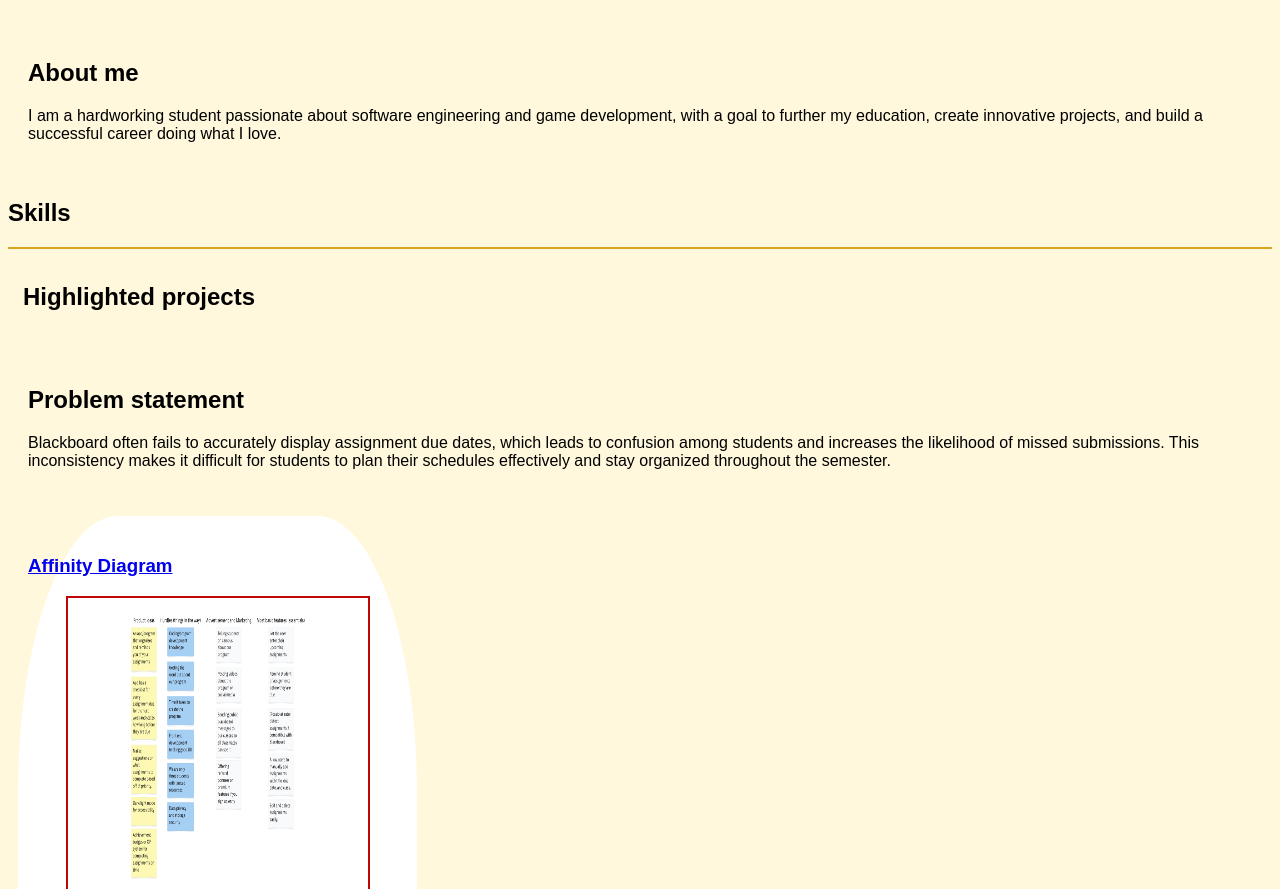
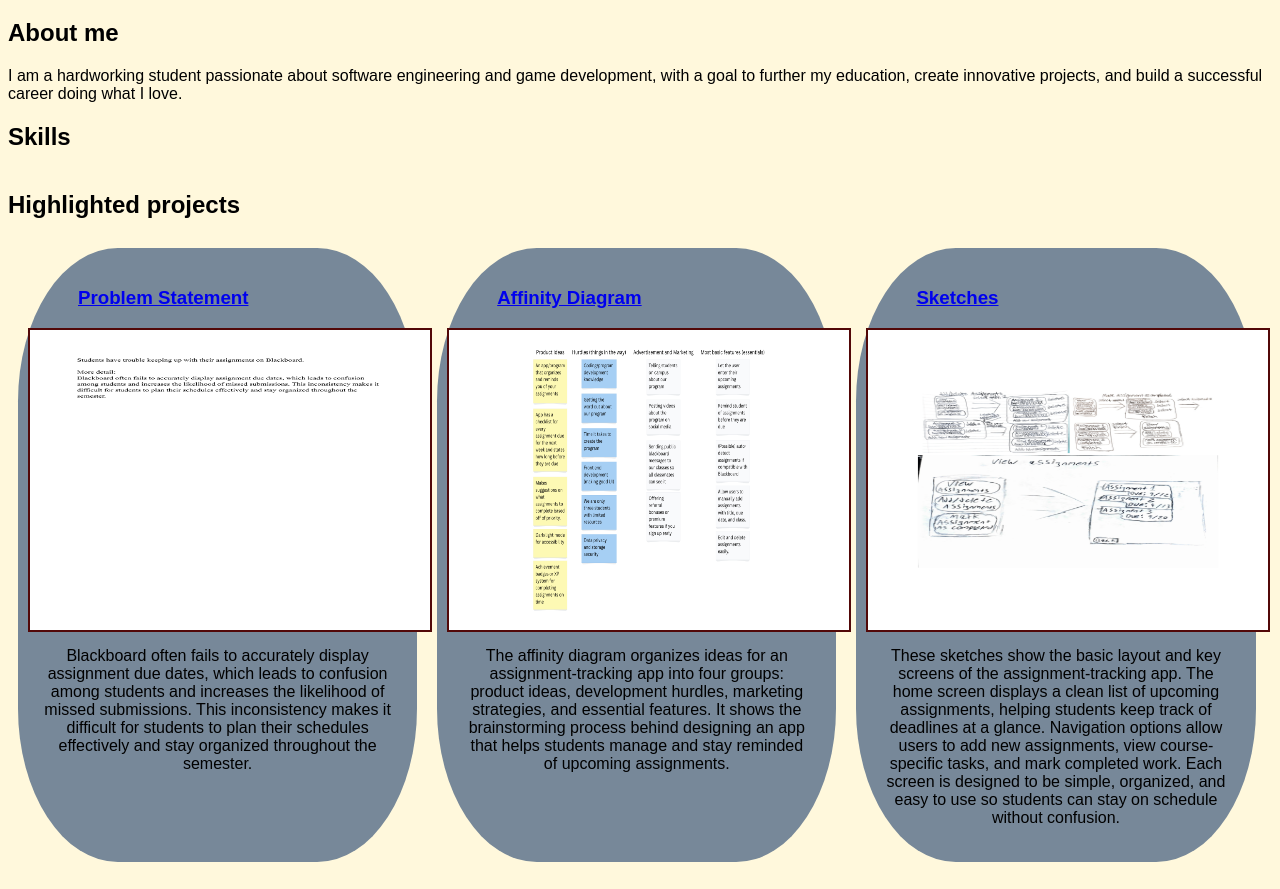
Before and after one commit to avalles0613/avalles0613.github.io, a plain HTML site: page index.html in a window 1280 px wide. Shown: the part 61-950 px from the top of the page. Drawn offline with Linux system fonts and the light colour scheme.

Commit message:
fix website

```diff
--- a/index.html
+++ b/index.html
@@ -2,7 +2,7 @@
 <html>
   <head>
     <title>CSCE 190: Alejandro Valles</title>
-        <link rel = "stylesheet" href="styles.css">
+    <link rel="stylesheet" href="styles.css">
   </head>
   <body>
     <h1>Alejandro Valles</h1>
@@ -17,38 +17,55 @@
     </div>
     <div class="projects">
       <h2>Highlighted projects</h2>
-        </div>
-        <div class="problem">
-            <h2>Problem statement</h2>
-            <p> Blackboard often fails to accurately display assignment due dates, which leads to confusion among students and
+
+      <!-- Problem Statement Assignment -->
+      <section class="project">
+        <a href="Problem Statement.pdf">
+          <h3>Problem Statement</h3>
+        </a>
+        <a href="Problem Statement.pdf">
+          <img src="Problem Statement.png">
+        </a>
+            <p>Blackboard often fails to accurately display assignment due dates, which leads to confusion among students and
                 increases the likelihood of missed submissions. This inconsistency makes it difficult for students to plan their
                 schedules effectively and stay organized throughout the semester.</p>
-        </div>
-        <!-- Affinity Diagram Assignment -->
+      </section>
+
+      <!--Affinity Diagram Assignment -->
       <section class="project">
         <a href="Problem Statement Affinity Diagram.pdf">
           <h3>Affinity Diagram</h3>
-                <img src="problem-statement-affinity-diagram.png" alt="Affinity Diagram">
         </a>
-            <p>
-                The affinity diagram organizes ideas for an assignment-tracking app into four
+        <a href="Problem Statement Affinity Diagram.pdf">
+          <img src="problem-statement-affinity-diagram.png">
+        </a>
+            <p>The affinity diagram organizes ideas for an assignment-tracking app into four
                 groups: product ideas, development hurdles, marketing strategies, and essential features.
                 It shows the brainstorming process behind designing an app that helps students manage and stay
-                reminded of upcoming assignments.
-            </p>
-            <a href="Project_Management_4.pdf"><h3>Sketches</h3></a>
-            <a href="Project_Management_4.pdf"><img src="Project_Management_4-1.png"></a>
+                reminded of upcoming assignments.</p>
+      </section>
+
+      <!--Sketches Assignment-->
+      <!-- Sketches created with help from SneakPeakIt and UX Movement -->
+      <section class="project">
+        <a href="Project_Management_4.pdf">
+          <h3>Sketches</h3>
+        </a>
+        <a href="Project_Management_4.pdf">
+          <img src="Project_Management_4-1.png">
+        </a>
             <p>
             These sketches show the basic layout and key screens of the assignment-tracking app. The home screen displays a clean list of upcoming assignments,
             helping students keep track of deadlines at a glance. Navigation options allow users to add new assignments, view course-specific tasks, and mark completed work.
             Each screen is designed to be simple, organized, and easy to use so students can stay on schedule without confusion.
             </p>
+        </p>
       </section>
+
+    </div>
     <div class="contact">
         <h2>Contact me</h2>
-        <ul>
-            <li>Email: avalles@email.sc.edu</li>
-        </ul>
+            <p>Email: avalles@email.sc.edu</p>
     </div>
   </body>
 </html>
--- a/styles.css
+++ b/styles.css
@@ -5,46 +5,41 @@ font-family: Arial, Helvetica, sans-serif;
 h1 {
 	color: darkslategrey;
 	text-align: center;
-font: bolder;
 }
-.about {
-  background-color: cornsilk;
-  padding: 20px;
+.projects {
+    /* make the blobs float side-by-side */
+	display:flex;
+	flex-wrap:wrap;
 }
-
-.skills {
-  background-color: cornsilk;
-  font-size: 16px;
+.projects h2 {
+    /* display the h2 on its own line, not with the section blobs */
+	width: 100%;
 }
-
-.projects {
-  border-top: 2px solid goldenrod;
-  padding: 15px;
-}
-
-.contact {
-  text-align: left;
-  color: darkslategrey;
-}
-
-.problem {
-  background-color: cornsilk;
-  padding: 20px;
-}
-.projects { display:flex; flex-wrap:wrap; } /* condensed to save space */
 .project {
+    /* form the section blobs */
     width: 30%;
     margin: 10px;
     padding: 20px 10px;
-background: white;
+    background: lightslategray;
+    /* rounded corners for the blobs */
     border-radius: 25%;
 }
-
-.project img{
-width: 300px;
+.project h3 {
+    /* pull the h3 text away from the left blob wall */
+    margin-left: 50px;
+}
+.project img {
+    /* adjust your image sizes as needed */
+    width: 400px;
     height: 300px;
-margin: 10px;
-border: 2px solid rgb(192, 5, 5);
+    margin: 10px auto;
+    border: 2px solid rgb(82, 8, 8);
     display: block;
-margin: auto;
+    /* center the images inside the blobs */
+    text-align: center;
 }
+.project p {
+    /* center the p text in the blob */
+    text-align: center;
+    margin: 15px;
+}
```
Also changed, not shown: Problem Statement.png (added), 1 other file. Lines whose indentation alone changed are shown as unchanged.
